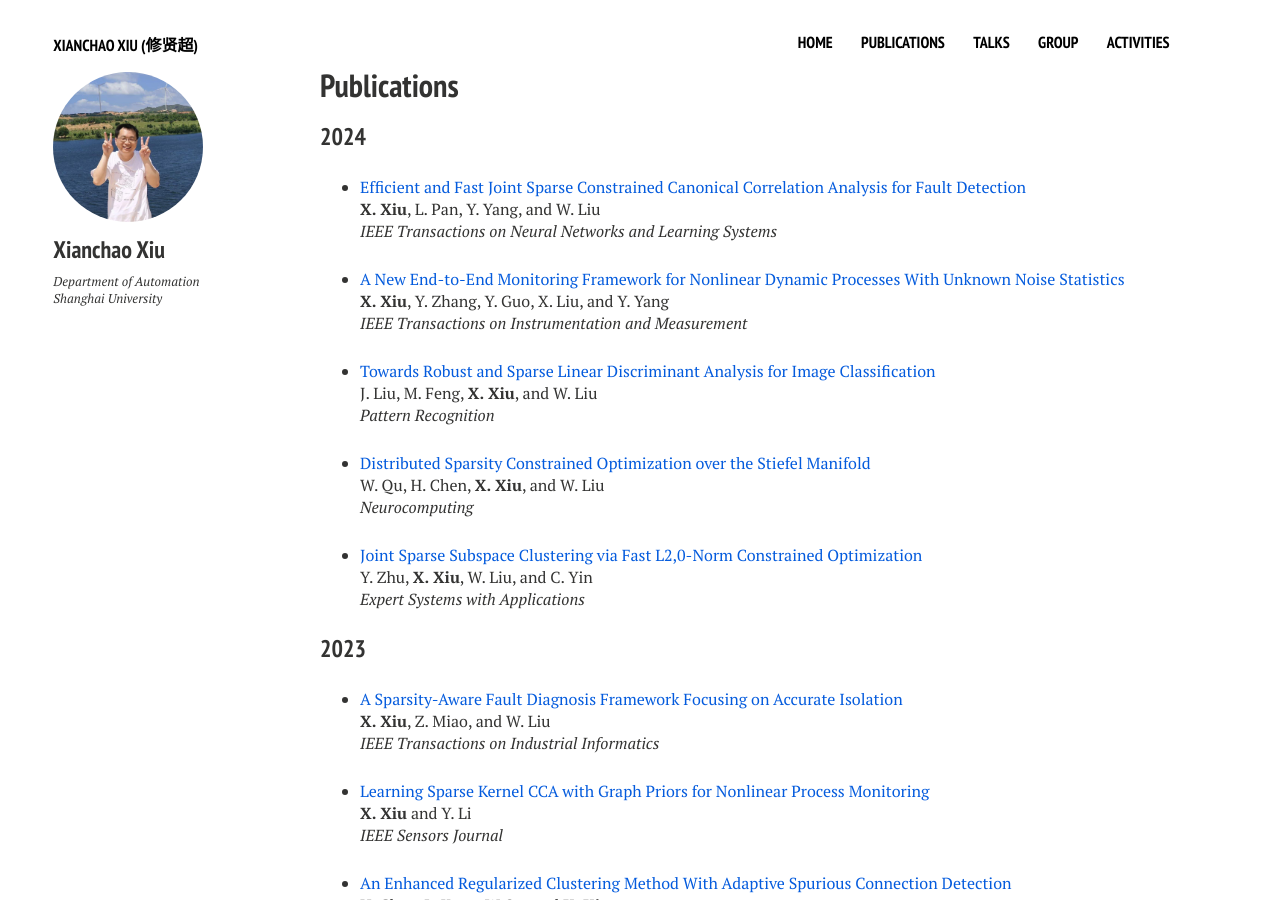
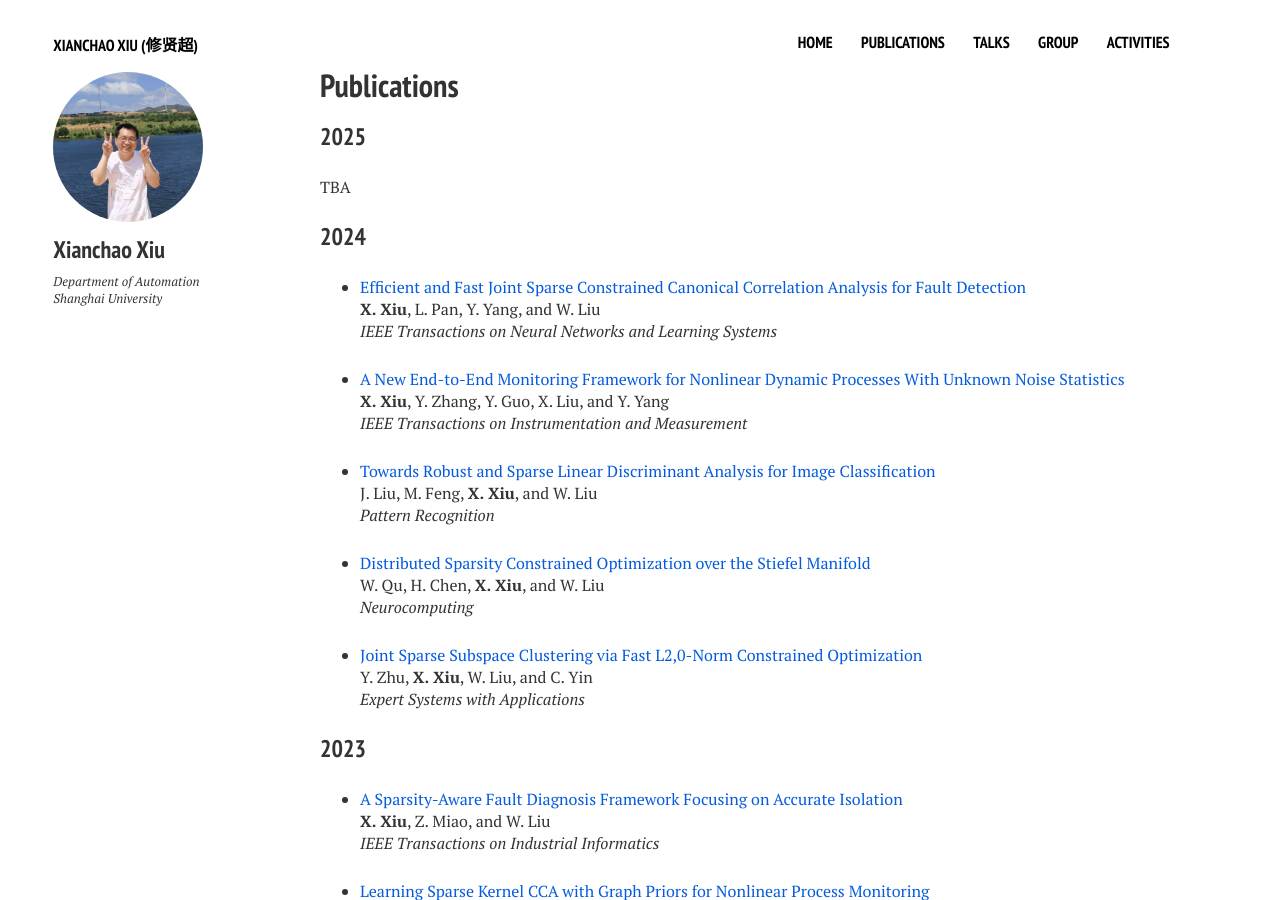
Before and after one commit to xianchaoxiu/xianchaoxiu.github.io, a Jekyll site: the page built from publications/index.md, in a window 1280 px wide and 900 px high. Built offline with Jekyll 4.4.1, drawn with Linux system fonts in a browser that asks for light colours; nearby versions of some CDN libraries.

Commit message:
Update index.md

```diff
--- a/publications/index.md
+++ b/publications/index.md
@@ -8,6 +8,10 @@ comments: false
 share: false
 ---
 
+
+### 2025
+
+TBA
 
 
 ### 2024
```
